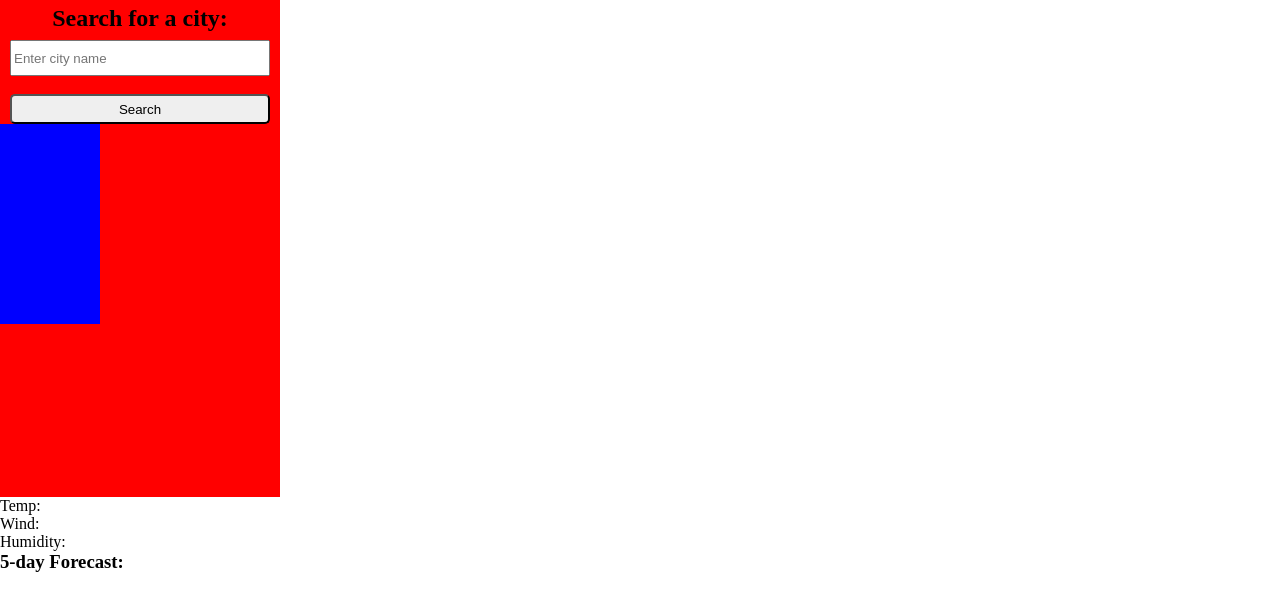
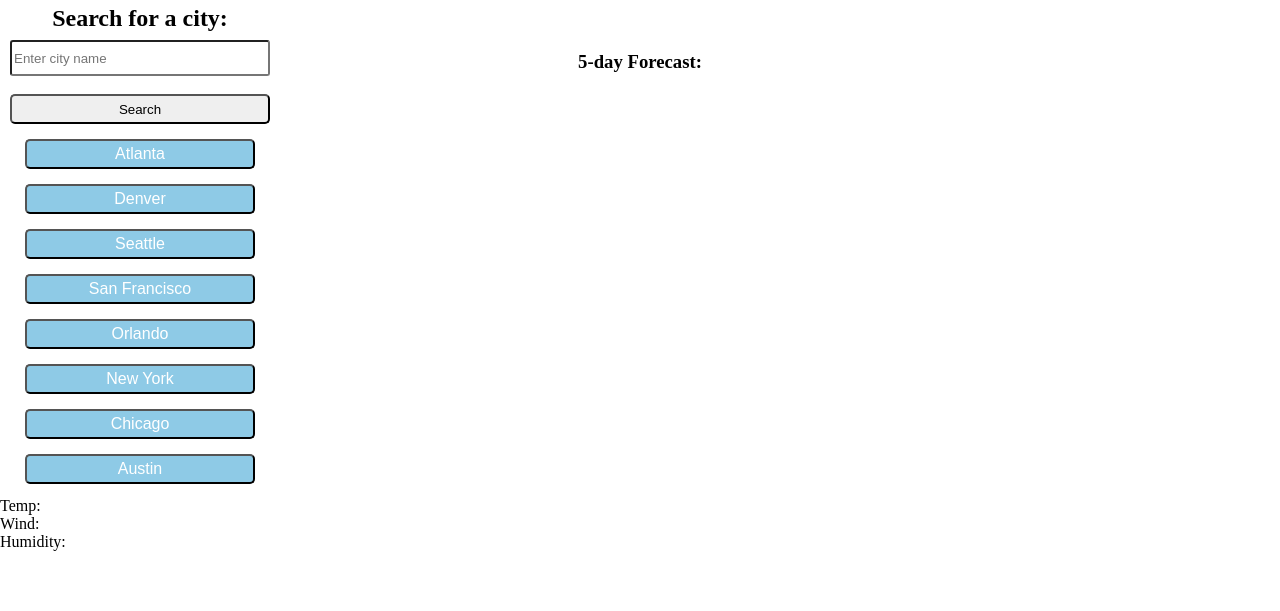
Before and after one commit to JairGH/WeatherApp, a plain HTML site: page index.html in a window 1280 px wide. Shown: the part 53-664 px from the top of the page. Drawn offline with nearby package versions, Linux system fonts and the light colour scheme.

Commit message:
before i break it

```diff
--- a/index.html
+++ b/index.html
@@ -21,17 +21,33 @@
         <h2>Search for a city:</h2>
         <input type="text" placeholder="Enter city name" />
         <br />
-        <button id="search_btn">Search</button>
+        <button  id="search_btn">Search</button id="uwu">
         </div>
       </div>
-      <div class="default_city" id="1"></div>
-      <div class="default_city" id="2"></div>
-      <div class="default_city" id="3"></div>
-      <div class="default_city" id="4"></div>
-      <div class="default_city" id="5"></div>
-      <div class="default_city" id="6"></div>
-      <div class="default_city" id="7"></div>
-      <div class="default_city" id="8"></div>
+      <div class="default_city" id="unu">
+        <button id="uwu">Atlanta</button id="uwu">
+      </div>
+      <div class="default_city" id="unu">
+        <button id="uwu">Denver</button id="uwu">
+      </div>
+      <div class="default_city" id="unu">
+        <button id="uwu">Seattle</button id="uwu">
+      </div>
+      <div class="default_city" id="unu">
+        <button id="uwu">San Francisco</button id="uwu">
+      </div>
+      <div class="default_city" id="unu">
+        <button id="uwu">Orlando</button id="uwu">
+      </div>
+      <div class="default_city" id="unu">
+        <button id="uwu">New York</button id="uwu">
+      </div>
+      <div class="default_city" id="unu">
+        <button id="uwu">Chicago</button id="uwu">
+      </div>
+      <div class="default_city" id="unu">
+        <button id="uwu">Austin</button id="uwu">
+      </div>
     </article>
     <div class="main_display">
         <h3 id="city"></h3>
@@ -40,13 +56,7 @@
         <p id="humidity">Humidity:</p>
         </div>
     <section id="space">
-      <!-- <div class="main_display">
-        <h2 id="inside">Context</h2>
-        <p id="temp">Temp:</p>
-        <p id="wind">Wind:</p>
-        <p id="humidity">Humidity:</p>
-        </div>
-     -->
+
       <h3>5-day Forecast:</h3>
         <div class="panel" id="first_panel"></div>
         <div class="panel" id="second_panel"></div>
--- a/styles.css
+++ b/styles.css
@@ -18,7 +18,7 @@ h1 {
 article {
   /* display: flex;
   flex-direction: column; */
-  background-color: red;
+  /* background-color: red; */
   height: 500px;
   width: 280px;
 }
@@ -36,7 +36,7 @@ input {
   height: 30px;
   margin-left: 10px;
   height: 30px;
-
+  border-radius: 3px;
   margin-right: 10px;
 }
 #search_btn {
@@ -51,12 +51,26 @@ input {
 .main_display {
   display: flex;
   flex-direction: column;
+  margin-bottom: -500px;
 
 }
+#unu {
+  display: flex;
+  justify-content: center;
 
+}
+#uwu {
+  background-color: #8ecae6;
+  outline: none;
+  color: white;
+  width: 230px;
+  height: 30px;
+  margin-top: 15px;
+  border-radius: 5px;
+  font-size: 16px;
+}
 
-  .default_city {
-    width: 100px;
-    height: 25px;
-    background-color: blue;
-  }
+#space {
+  display: flex;
+  justify-content: center;
+}
```
